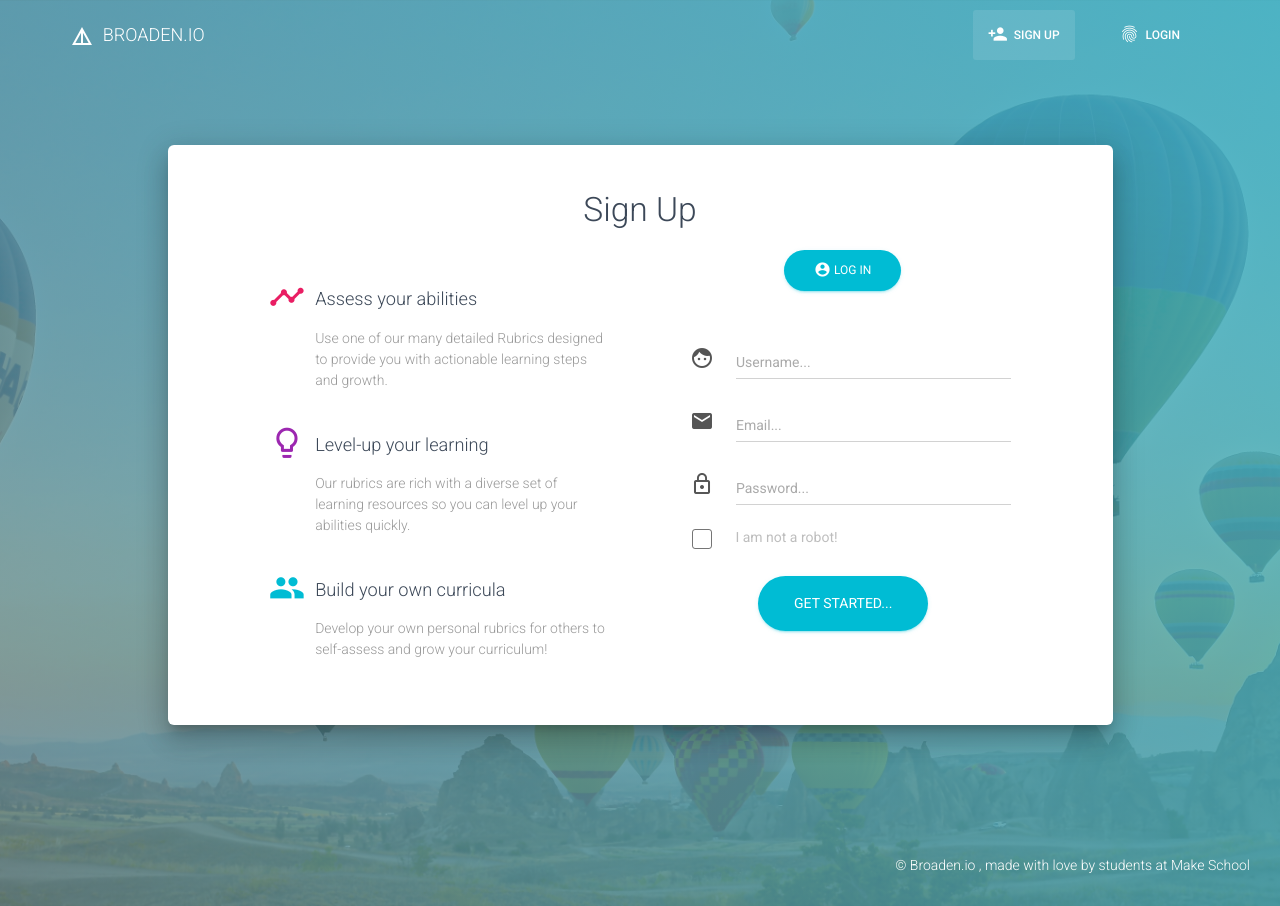
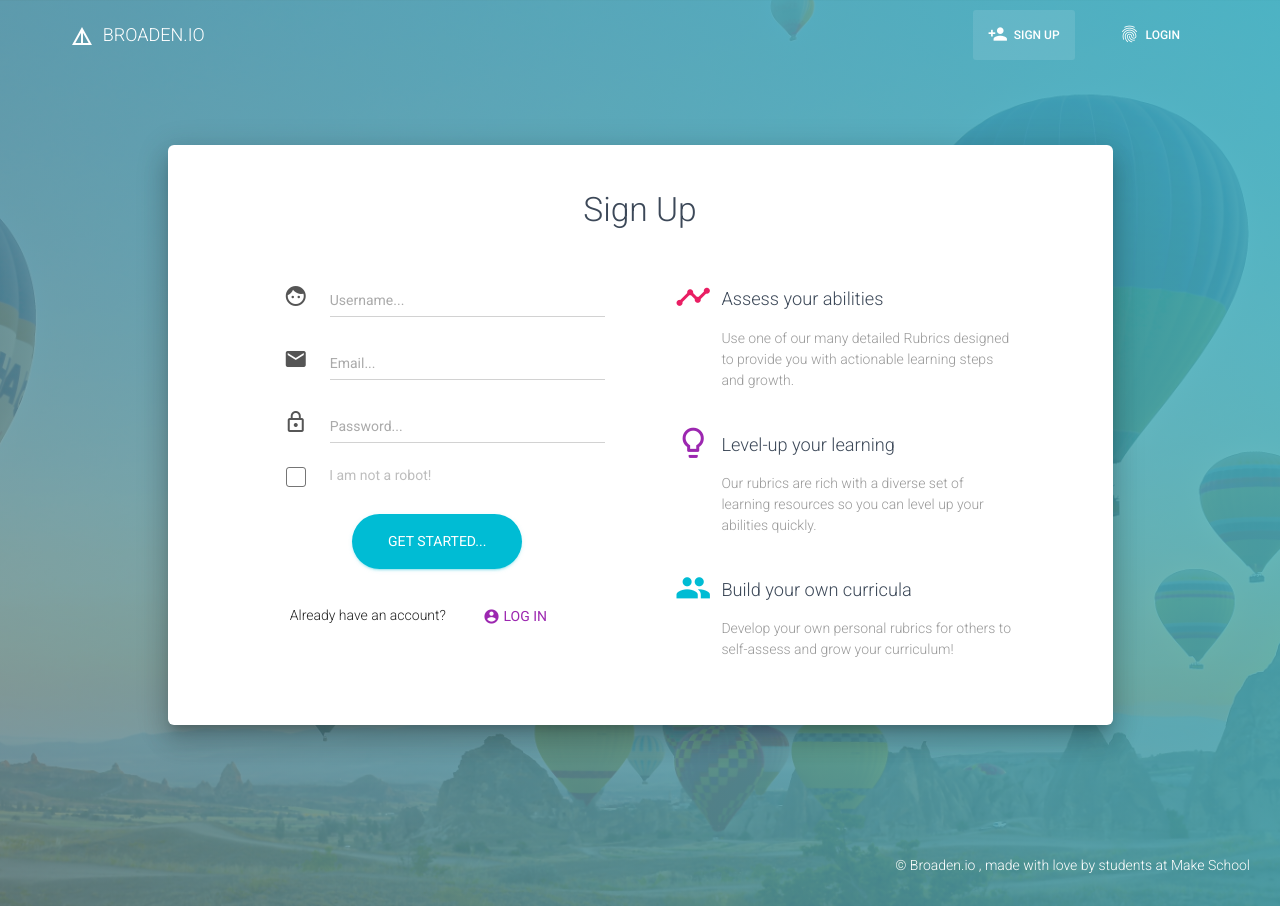
Before and after one commit to brightmanforever022/Broaden-io-client, a React (Create React App) app: page /signup in a window 1280 px wide. Built offline with nearby package versions, Linux system fonts and the light colour scheme.

Commit message:
changed sign up UI to put form first and after explanation... also moved Login  button below sign up form

```diff
--- a/src/components/SignUp.js
+++ b/src/components/SignUp.js
@@ -124,59 +124,31 @@ class SignUp extends Component {
                         <div className="card card-signup">
                           <h2 className="card-title text-center">Sign Up</h2>
                           <div className="row">
+
                             <div className="col-md-5 col-md-offset-1">
-                              <div className="card-content">
-                                <div className="info info-horizontal">
-                                  <div className="icon icon-rose">
-                                    <i className="material-icons">timeline</i>
-                                  </div>
-                                  <div className="description">
-                                    <h4 className="info-title">Assess your abilities</h4>
-                                    <p className="description">
-                                      Use one of our many detailed Rubrics designed to provide you with actionable learning steps and growth.
-                                    </p>
-                                  </div>
-                                </div>
-                                <div className="info info-horizontal">
-                                  <div className="icon icon-primary">
-                                    <i className="material-icons">lightbulb_outline</i>
-                                  </div>
-                                  <div className="description">
-                                    <h4 className="info-title">Level-up your learning</h4>
-                                    <p className="description">
-                                      Our rubrics are rich with a diverse set of learning resources so you can level up your abilities quickly.
-                                    </p>
-                                  </div>
-                                </div>
-                                <div className="info info-horizontal">
-                                  <div className="icon icon-info">
-                                    <i className="material-icons">group</i>
-                                  </div>
-                                  <div className="description">
-                                    <h4 className="info-title">Build your own curricula</h4>
-                                    <p className="description">
-                                      Develop your own personal rubrics for others to self-assess and grow your curriculum!
-                                    </p>
-                                  </div>
-                                </div>
-                              </div>
-                            </div>
-                            <div className="col-md-5">
-                              <div className="social text-center">
-                                <Link to="/login" className="btn btn-info btn-round" >
-                                  <i className="material-icons">account_circle</i>  Log In
-                                    <div className="ripple-container"></div></Link>
-                                  </div>
                               <div className="card-content">
                                 <div className="input-group">
                                   <span className="input-group-addon">
-                                        <i className="material-icons">face</i>
+                                    <i className="material-icons">
+                                      face
+                                    </i>
                                   </span>
-                                      <input type="text" value={this.state.registerForm.username} onChange={(e) => {
-                                          this.setState({...this.state, registerForm: {...this.state.registerForm, username: e.target.value}}, () => {
+                                  <input
+                                    type="text"
+                                    value={this.state.registerForm.username}
+                                    onChange={(e) => {
+                                      this.setState({
+                                        ...this.state,
+                                        registerForm: {
+                                          ...this.state.registerForm,
+                                          username: e.target.value
+                                        }
+                                      }, () => {
                                         this.validate();
                                       })
-                                        }} className="form-control" placeholder="Username..."/>
+                                    }}
+                                    className="form-control"
+                                    placeholder="Username..."/>
                                 </div>
                                 <div className="input-group">
                                   <span className="input-group-addon">
@@ -222,6 +194,53 @@ class SignUp extends Component {
 
 
                                   </div>
+                                  <div className="social text-center">
+                                    <p> Already have an account?
+                                    <Link to="/login" className="btn btn-primary btn-lg btn-simple btn-round" >
+                                      <i className="material-icons">
+                                        account_circle
+                                      </i>  Log In
+                                      <div className="ripple-container"></div>
+                                    </Link>
+                                    </p>
+                                  </div>
+                                </div>
+                                <div className="col-md-5">
+                                  <div className="card-content">
+                                    <div className="info info-horizontal">
+                                      <div className="icon icon-rose">
+                                        <i className="material-icons">timeline</i>
+                                      </div>
+                                      <div className="description">
+                                        <h4 className="info-title">Assess your abilities</h4>
+                                        <p className="description">
+                                          Use one of our many detailed Rubrics designed to provide you with actionable learning steps and growth.
+                                        </p>
+                                      </div>
+                                    </div>
+                                    <div className="info info-horizontal">
+                                      <div className="icon icon-primary">
+                                        <i className="material-icons">lightbulb_outline</i>
+                                      </div>
+                                      <div className="description">
+                                        <h4 className="info-title">Level-up your learning</h4>
+                                        <p className="description">
+                                          Our rubrics are rich with a diverse set of learning resources so you can level up your abilities quickly.
+                                        </p>
+                                      </div>
+                                    </div>
+                                    <div className="info info-horizontal">
+                                      <div className="icon icon-info">
+                                        <i className="material-icons">group</i>
+                                      </div>
+                                      <div className="description">
+                                        <h4 className="info-title">Build your own curricula</h4>
+                                        <p className="description">
+                                          Develop your own personal rubrics for others to self-assess and grow your curriculum!
+                                        </p>
+                                      </div>
+                                    </div>
+                                  </div>
                                 </div>
                               </div>
                             </div>
```
Lines whose indentation alone changed are shown as unchanged.
